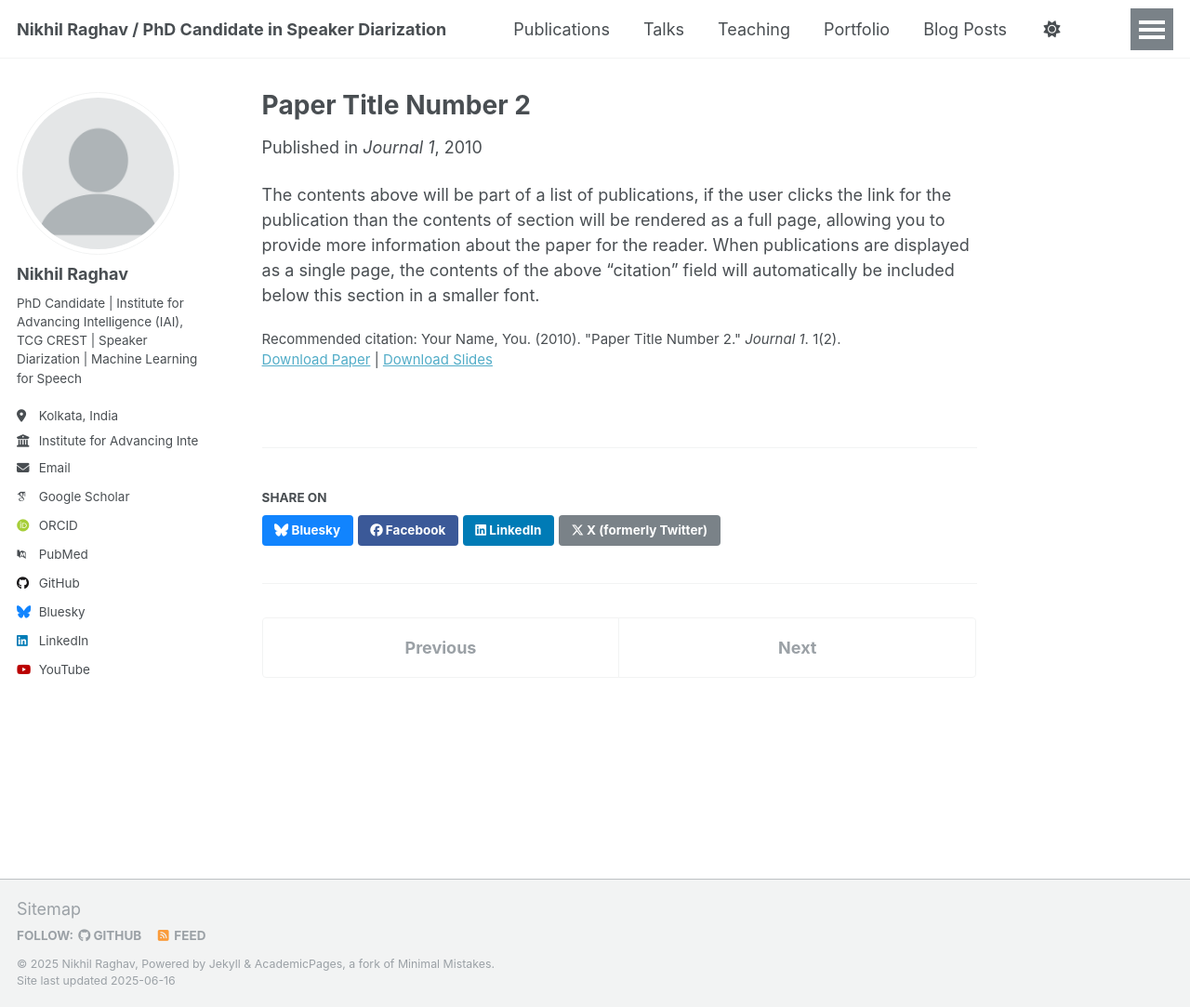
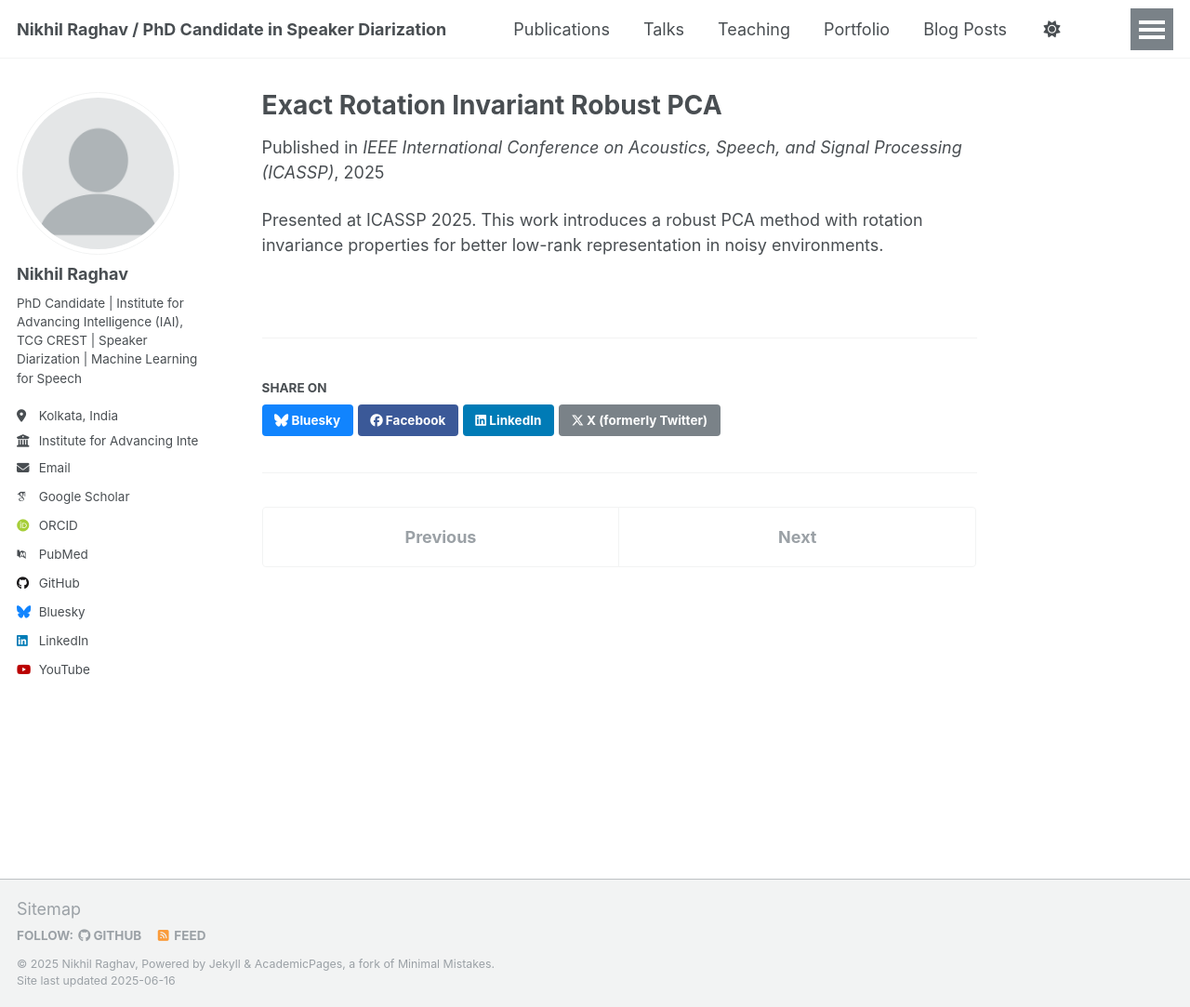
Before and after one commit to nikhilraghav29/nikhilraghav29.github.io, a Jekyll site: the page built from _publications/2010-10-01-paper-title-number-2.md, in a window 1280 px wide and 1083 px high. Shown: the whole window at 93% size. Built offline with Jekyll 4.4.1, drawn with Linux system fonts in a browser that asks for light colours; some web fonts are replaced.

Commit message:
Update 2010-10-01-paper-title-number-2.md

```diff
--- a/_publications/2010-10-01-paper-title-number-2.md
+++ b/_publications/2010-10-01-paper-title-number-2.md
@@ -1,14 +1,16 @@
 ---
-title: "Paper Title Number 2"
+title: "Exact Rotation Invariant Robust PCA"
+author:
+  - Tanmoy Jana
+  - Nikhil Raghav
+  - Angshul Majumdar
+  - Md Sahidullah
 collection: publications
-category: manuscripts
-permalink: /publication/2010-10-01-paper-title-number-2
-excerpt: 'This paper is about the number 2. The number 3 is left for future work.'
-date: 2010-10-01
-venue: 'Journal 1'
-slidesurl: 'http://academicpages.github.io/files/slides2.pdf'
-paperurl: 'http://academicpages.github.io/files/paper2.pdf'
-citation: 'Your Name, You. (2010). &quot;Paper Title Number 2.&quot; <i>Journal 1</i>. 1(2).'
+year: 2025
+venue: "IEEE International Conference on Acoustics, Speech, and Signal Processing (ICASSP)"
+location: Hyderabad, India
+date: 2025-04-06
+url_paper:
 ---
 
-The contents above will be part of a list of publications, if the user clicks the link for the publication than the contents of section will be rendered as a full page, allowing you to provide more information about the paper for the reader. When publications are displayed as a single page, the contents of the above "citation" field will automatically be included below this section in a smaller font.
+Presented at ICASSP 2025. This work introduces a robust PCA method with rotation invariance properties for better low-rank representation in noisy environments.
```
